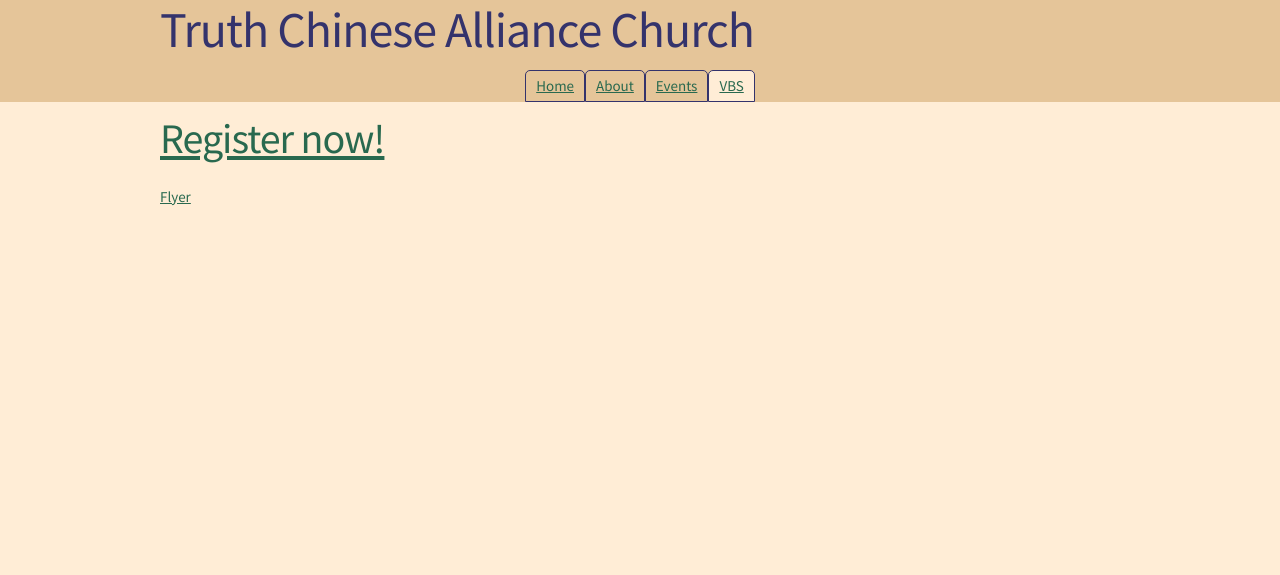
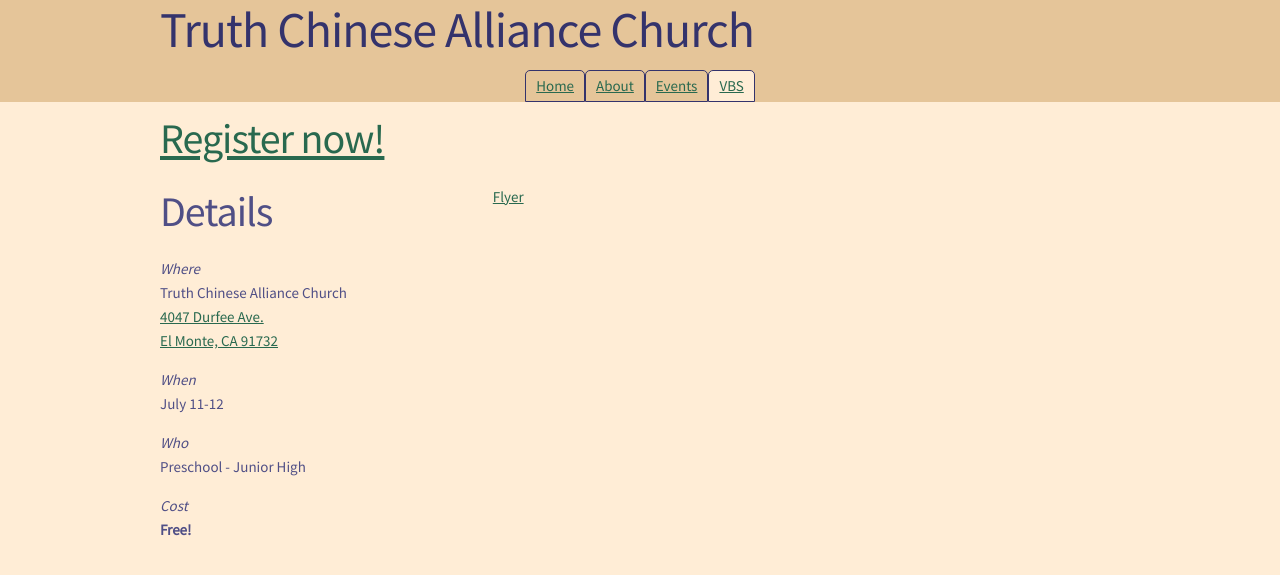
Before and after one commit to tcac/tcac.github.io, a Jekyll site: the page built from vbs.html, in a window 1280 px wide. Shown: the top 575 px of the page. Built offline with Jekyll 4.4.1, drawn with Linux system fonts in a browser that asks for light colours.

Commit message:
Fix config, add VBS details.

```diff
--- a/_config.yml
+++ b/_config.yml
@@ -1,14 +1,10 @@
 # Site settings
 title: TCAC
-email: your-email@domain.com
+# email: your-email@domain.com
 description: > # this means to ignore newlines until "baseurl:"
-  Write an awesome description for your new site here. You can edit this
-  line in _config.yml. It will appear in your document head meta (for
-  Google search results) and in your feed.xml site description.
+  Welcome to Truth Chinese Alliance Church in El Monte, CA!
 baseurl: "" # the subpath of your site, e.g. /blog/
-url: "http://yourdomain.com" # the base hostname & protocol for your site
-twitter_username: jekyllrb
-github_username:  jekyll
+url: "http://truthalliancechurch.org" # the base hostname & protocol for your site
 
 # Build settings
 markdown: kramdown
--- /dev/null
+++ b/_data/vbsdetails.yaml
@@ -0,0 +1,14 @@
+- label: Where
+  content: |
+    Truth Chinese Alliance Church<br>
+    <a href="http://maps.google.com/maps/?q=4047+Durfee+Ave,+El+Monte,+CA+91732" target="_blank">4047 Durfee Ave.<br>
+    El Monte, CA 91732</a>
+
+- label: When
+  content: July 11-12
+
+- label: Who
+  content: Preschool - Junior High
+
+- label: Cost
+  content: <strong>Free!</strong>
--- /dev/null
+++ b/_sass/vbs.scss
@@ -0,0 +1,20 @@
+//---sidebar---
+#vbs-sidebar {
+	margin-bottom: 1em;
+}
+@media (#{$bp-larger-than-mobile}) {
+#vbs-sidebar {
+	margin-bottom: 0;
+}
+}
+
+.vbs-sidebar-row {
+	margin-top: 1em;
+}
+.vbs-sidebar-row:first-child {
+	margin-top: 0;
+}
+
+.vbs-sidebar-label {
+	font-style: italic;
+}
--- a/css/main.scss
+++ b/css/main.scss
@@ -72,3 +72,5 @@
 .selected {
 	background-color: $background-color;
 }
+
+@import "vbs";
--- /dev/null
+++ b/vbs.html
@@ -0,0 +1,23 @@
+---
+layout: page
+title: VBS
+permalink: /vbs/
+---
+
+<h2><a href="http://goo.gl/forms/nnJn14jJc2" target="_blank">Register now!</a></h2>
+
+<div class="row">
+<div class="four columns" id="vbs-sidebar">
+	<h2>Details</h2>
+{% for detail in site.data.vbsdetails %}
+	<div class="vbs-sidebar-row">
+		<div class="vbs-sidebar-label">{{ detail.label }}</div>
+		<div class="vbs-sidebar-content">{{ detail.content }}</div>
+	</div>
+{% endfor %}
+</div>
+
+<div class="eight columns">
+<a href="/files/vbsflyer2015.pdf" target="_blank">Flyer</a>
+</div>
+</div>
```
Also changed, not shown: _posts/2015-04-25-welcome-to-jekyll.markdown (deleted, +0 -25 lines), vbs.md (deleted, +0 -9 lines).
